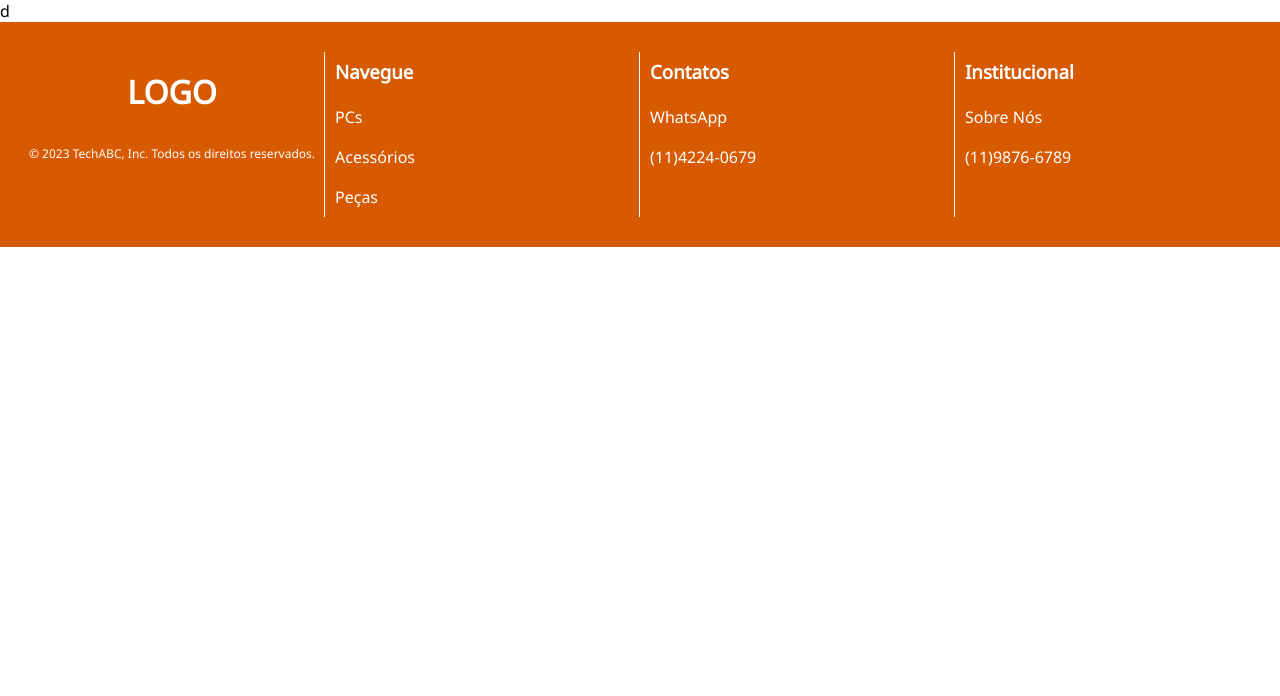
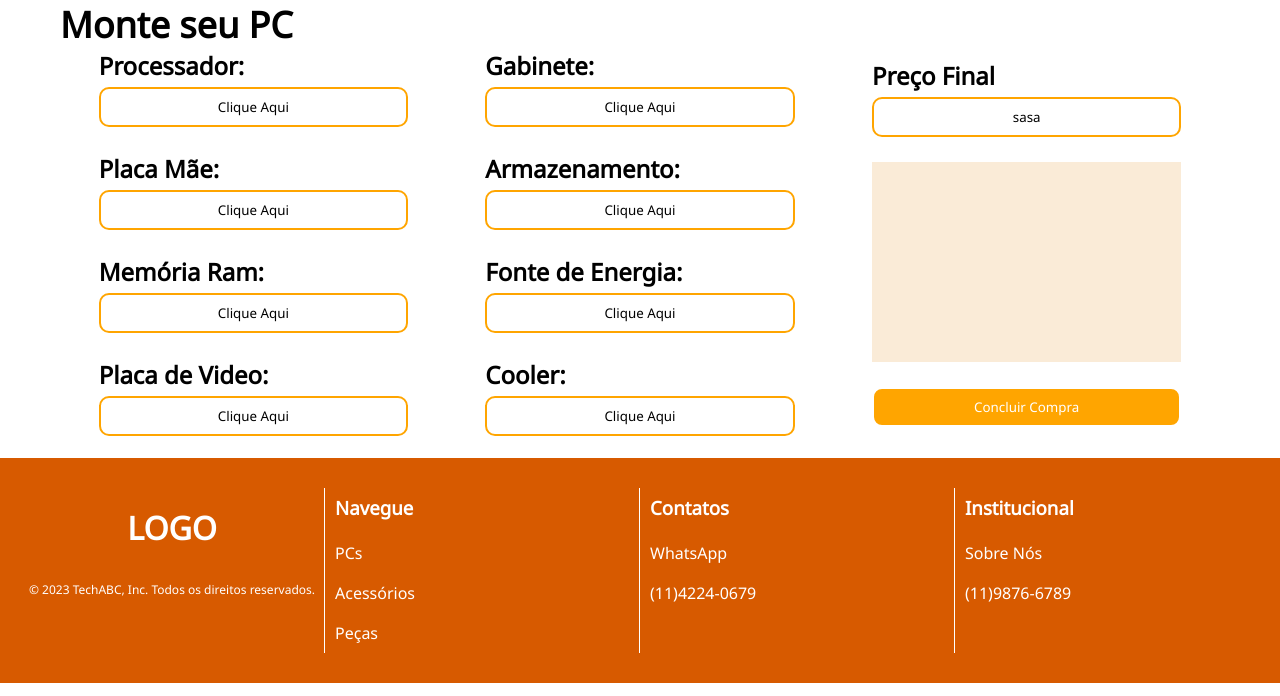
Before and after one commit to babi-barbato/TechAbc, a PHP site: page /pages/monte_pc.html in a window 1280 px wide. Shown: the part 104-800 px from the top of the page. Run offline with PHP 8.4, Linux system fonts and the light colour scheme.

Commit message:
Add pag monte seu pc

```diff
--- a/assets/css/monte_pc-style.css
+++ b/assets/css/monte_pc-style.css
@@ -1,2 +1,73 @@
 @import url('https://fonts.googleapis.com/css2?family=Noto+Sans&display=swap');/*Importando font que usaremos no site*/
 *{margin: 0;padding: 0;font-family: Noto Sans;}/*definições padrões para a página, como o tipo da font e margens 0*/
+
+#divContainer{
+    margin-left: 60px;
+    margin-right: 60px;
+}
+.divTitulo{
+    font-size: 18px;
+}
+.h1Texto{
+    font-size: 24px;
+}
+.divDireita, .divEsquerda, .divMeio{
+    display: flex;
+    justify-content: center;
+    align-items: center;
+    flex-direction: column;
+    gap: 25px;
+}
+
+.divEsquerda div, .divMeio div, .divDireita div{
+    width: 80%;
+    display: flex;
+    flex-direction: column;
+    gap: 5px;
+}
+.divDescr{
+    height: 200px;
+    background-color: antiquewhite;
+}
+
+.btnProdutos{
+    height: 40px;
+    width: 100%;
+    background-color: white;
+    border-radius: 10px;
+    border: 2px solid orange;
+}
+.btnLaranja{
+    height: 40px;
+    width: 100%;
+    background-color: orange;
+    border-radius: 10px;
+    border: 2px solid white;
+}
+.btnProdutos a {
+    color: rgb(0, 0, 0);
+}
+
+@media only screen and (min-width: 1100px) {
+    #divContainer{/*Div que pega todos os elementos*/
+        display: grid;/*display grid (separar por colunas)*/
+        grid-template-columns: repeat(3,1fr);/*vai repitir as colunas quatro vez de forma fracionada*/
+    }
+    .divTitulo{
+        grid-column-start: 1;/*começa na primeira coluna*/
+        grid-column-end: 4;/* termina na quinta*/
+    }
+    .divEsquerda{
+        grid-column-start: 1;
+        grid-column-end: 2;
+    }
+    .divMeio{
+        grid-column-start: 2;
+        grid-column-end: 3;
+    }
+    .divDireita{
+        grid-column-start: 3;
+        grid-column-end: 4;
+
+    }
+}
--- a/pages/monte_pc.html
+++ b/pages/monte_pc.html
@@ -14,9 +14,56 @@
     <script src="../assets/js/menu.js"></script>
 
     <div id="divContainer">
-d
+        <div class="divTitulo"><h1>Monte seu PC</h1></div>
+        <div class="divEsquerda">
+            <div>
+                <h1 class="h1Texto">Processador:</h1>
+                <button class="btnProdutos"><a href="">Clique Aqui</a></button>
+            </div>
+            <div>
+                <h1 class="h1Texto">Placa Mãe:</h1>
+                <button class="btnProdutos"><a href="">Clique Aqui</a></button>
+            </div>
+            <div>
+                <h1 class="h1Texto">Memória Ram:</h1>
+                <button class="btnProdutos"><a href="">Clique Aqui</a></button>
+            </div>
+            <div>
+                <h1 class="h1Texto">Placa de Video:</h1>
+                <button class="btnProdutos"><a href="">Clique Aqui</a></button>
+            </div>
+        </div>
+        <div class="divMeio">
+            <div>
+                <h1 class="h1Texto">Gabinete:</h1>
+                <button class="btnProdutos"><a href="">Clique Aqui</a></button>
+            </div>
+            <div>
+                <h1 class="h1Texto">Armazenamento:</h1>
+                <button class="btnProdutos"><a href="">Clique Aqui</a></button>
+            </div>
+            <div>
+                <h1 class="h1Texto">Fonte de Energia:</h1>
+                <button class="btnProdutos"><a href="">Clique Aqui</a></button>
+            </div>
+            <div>
+                <h1 class="h1Texto">Cooler:</h1>
+                <button class="btnProdutos"><a href="">Clique Aqui</a></button>
+            </div>
+        </div>
+        <div class="divDireita">
+            <div>
+                <h1 class="h1Texto">Preço Final</h1>
+                <button class="btnProdutos">sasa</button>
+            </div>
+            <div class="divDescr">
 
-
+            </div>
+            <div>
+                <button class="btnLaranja"><a href="">Concluir Compra</a></button>
+            </div>
+        </div>
+        <br>
     </div>
 
     <script src="../assets/js/footer.js"></script>
```
